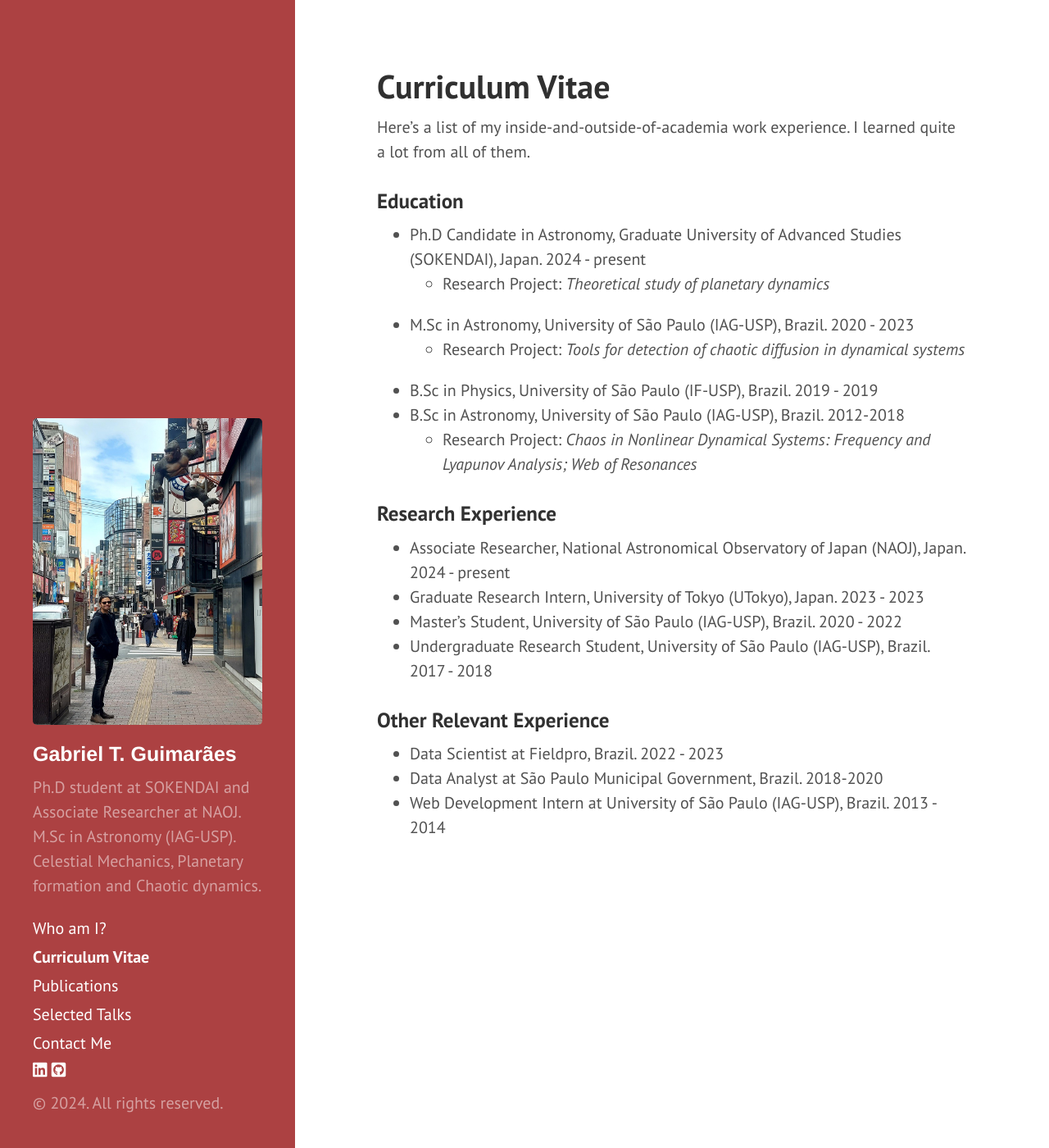
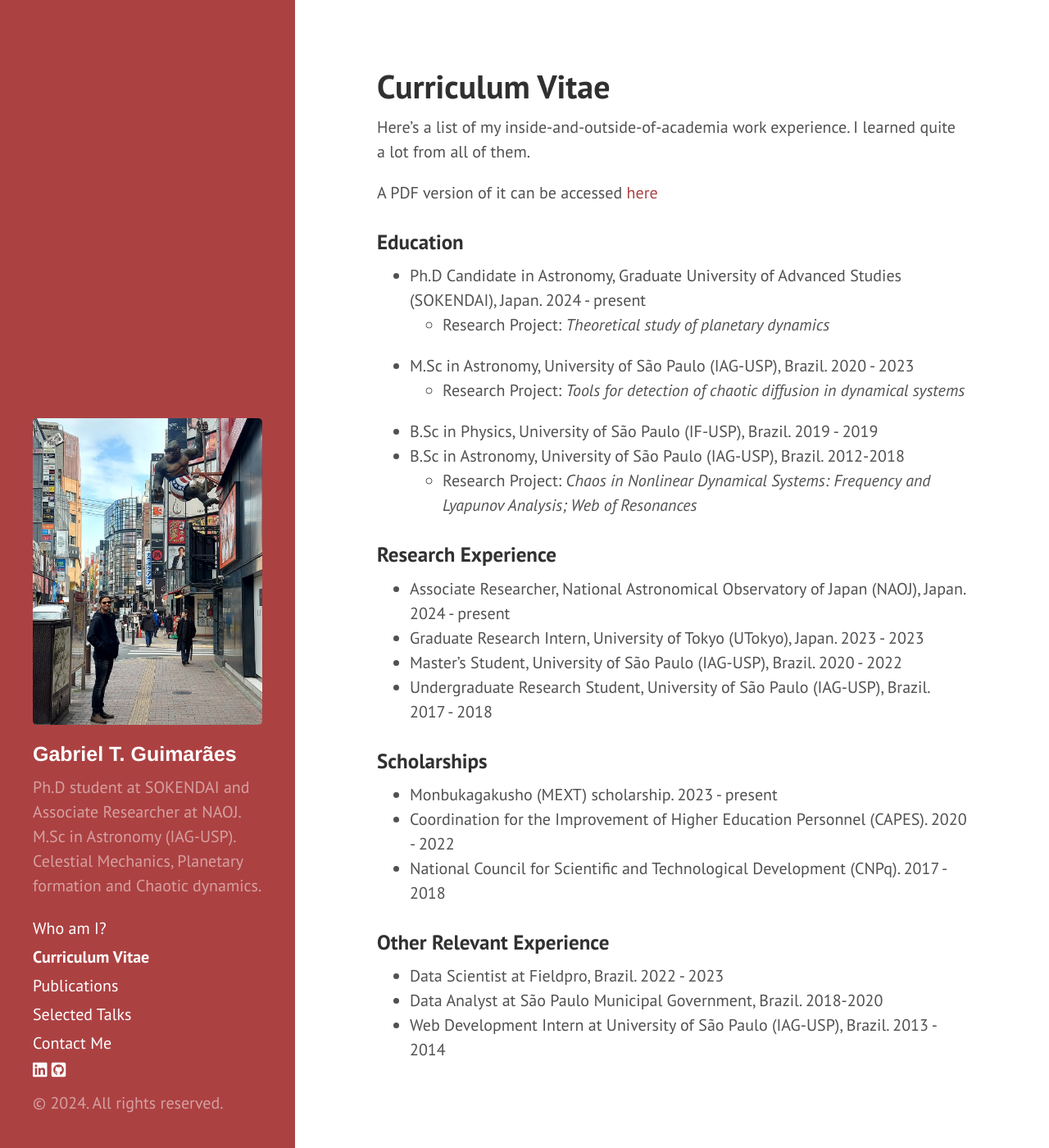
Before and after one commit to gabrieltxg/gabrieltxg.github.io, a Jekyll site: the page built from curriculum.md, in a window 1280 px wide and 1400 px high. Shown: the whole window at 82% size. Built offline with Jekyll 4.4.1, drawn with Linux system fonts in a browser that asks for light colours; nearby versions of some CDN libraries; Markdown is read by kramdown in place of the engine named in the settings; a style sheet for code colours, icons or effects is not loaded.

Commit message:
Update curriculum.md

```diff
--- a/curriculum.md
+++ b/curriculum.md
@@ -4,6 +4,8 @@ title: Curriculum Vitae
 ---
 
 Here's a list of my inside-and-outside-of-academia work experience. I learned quite a lot from all of them.
+
+A PDF version of it can be accessed [here](https://github.com/gabrieltxg/gabrieltxg.github.io/blob/main/public/cv_gabriel.pdf)
 
 ### Education
 * Ph.D Candidate in Astronomy, Graduate University of Advanced Studies (SOKENDAI), Japan. 2024 - present
@@ -20,6 +22,11 @@ Here's a list of my inside-and-outside-of-academia work experience. I learned qu
 * Master's Student, University of São Paulo (IAG-USP), Brazil. 2020 - 2022
 * Undergraduate Research Student, University of São Paulo (IAG-USP), Brazil. 2017 - 2018
 
+### Scholarships
+* Monbukagakusho (MEXT) scholarship. 2023 - present
+* Coordination for the Improvement of Higher Education Personnel (CAPES). 2020 - 2022
+* National Council for Scientific and Technological Development (CNPq). 2017 - 2018
+
 ### Other Relevant Experience
 * Data Scientist at Fieldpro, Brazil. 2022 - 2023
 * Data Analyst at São Paulo Municipal Government, Brazil. 2018-2020
```
